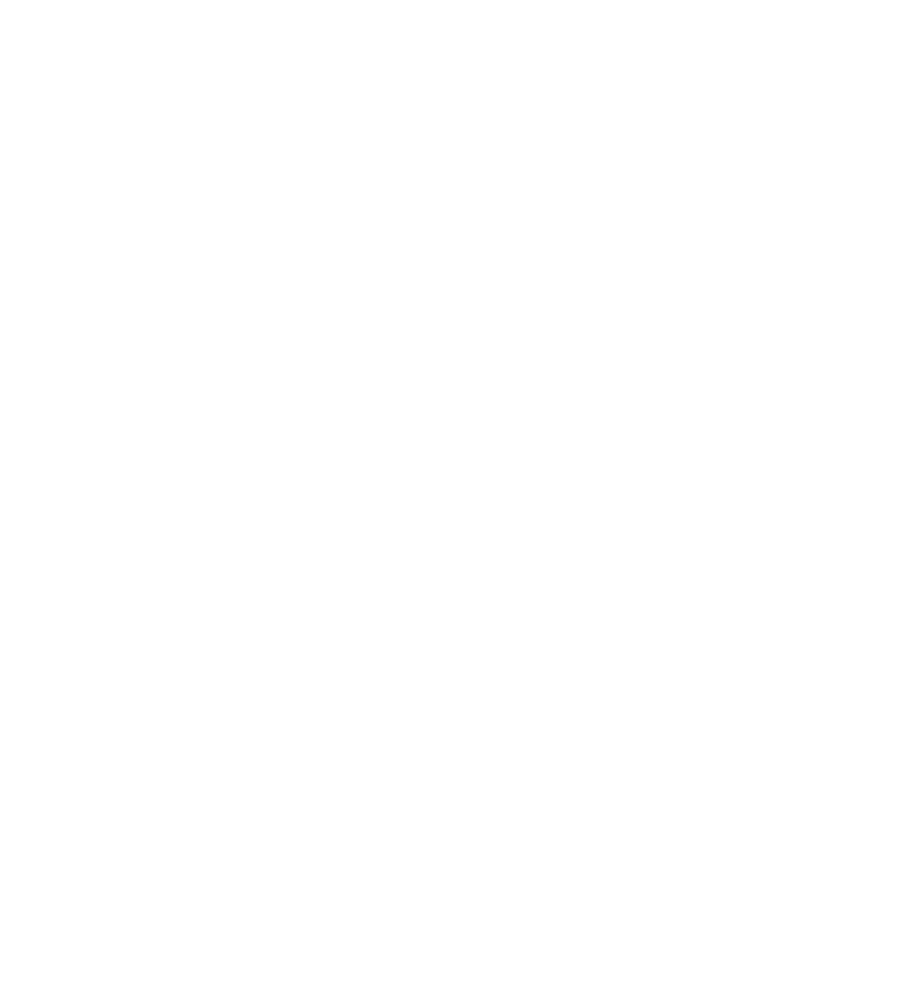
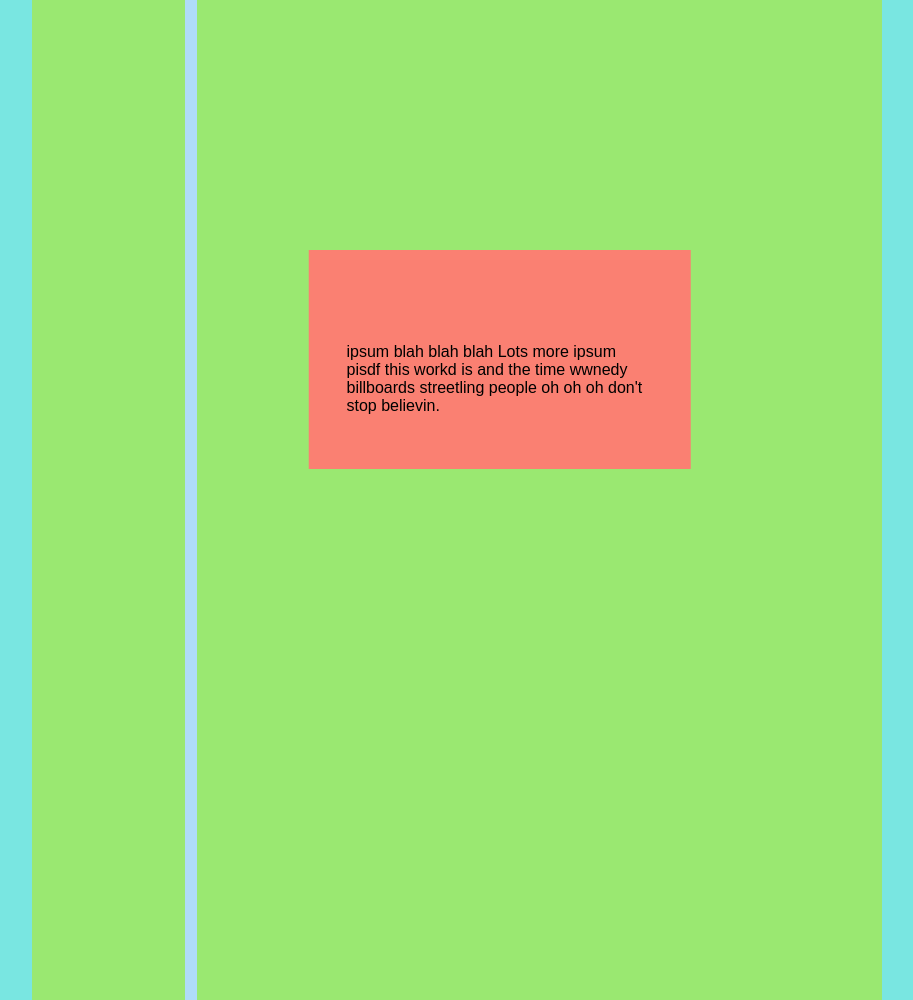
Before and after one commit to prufrock123/TIY_HW03v2, a plain HTML site: page index.html in a window 1280 px wide. Shown: the whole page, without its empty margins (183-1096 px from the left). Before the commit the page ends 800 px from the top, so only its background shows below. Drawn offline with Linux system fonts and the light colour scheme.

Commit message:
Second attempt. Still sloppy, but a little improved. Will need to study the example mock-up when I have internet again.

```diff
--- a/index.html
+++ b/index.html
@@ -1,9 +1,25 @@
 <!DOCTYPE html>
 <html>
 <head>
-	<title></title>
+	<title>The second timeline!</title>
+	<link rel="stylesheet" type="text/css" href="./style.css">
+	<link rel="stylesheet" type="text/css" href="./bower_components/normalize.css/normalize.css">
+	<link rel="stylesheet" type="text/css" href="./typeplate-starter-kit/css/typeplate.css">
 </head>
 <body>
 
+<div id="container">
+
+	<div class="timeline">
+
+		<div class="what"><p>ipsum blah blah blah Lots more ipsum pisdf this workd is and the time wwnedy billboards streetling people oh oh oh don't stop believin.</p>
+		</div>
+
+	</div>
+
+
+
+</div>
+
 </body>
 </html>
--- a/style.css
+++ b/style.css
@@ -0,0 +1,60 @@
+#container {
+	width: 100%;
+	height: 100%;
+	display: block;
+	position: relative;
+	background-color: #79e6e1;
+}
+
+.timeline {
+	position: relative;
+	width: 100%;
+	height: 1000px;
+	background-color: #9ae871;
+}
+
+.timeline::before {
+	content: "";
+	height: 1000px;
+	width: 12px;
+	display: inline-block;
+	/*position: absolute;*/
+	background-color: #AFDCF8;
+	margin: 0 49%;
+}
+
+.what {
+	display: block;
+	position: absolute;
+	top: 25%;
+	left: 50%;
+	transform: translateX(-50%);
+	max-width: 500px;
+	background-color: salmon;
+}
+
+.what p {
+	padding: 20% 10% 10%;
+}
+
+
+@media all and (min-width:900px) {
+
+	.timeline {
+		margin: auto;
+		height: 1000px;
+		max-width: 850px;
+	}
+
+	.timeline::before {
+		margin: 0 70% 0 18%;
+	}
+
+	.what {
+		margin-left: 5%
+	}
+
+	.what p {
+		padding: 20% 10% 10%%;
+	}
+}
```
